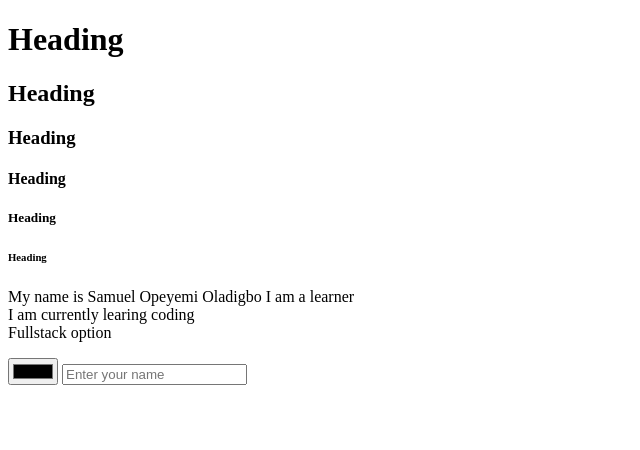
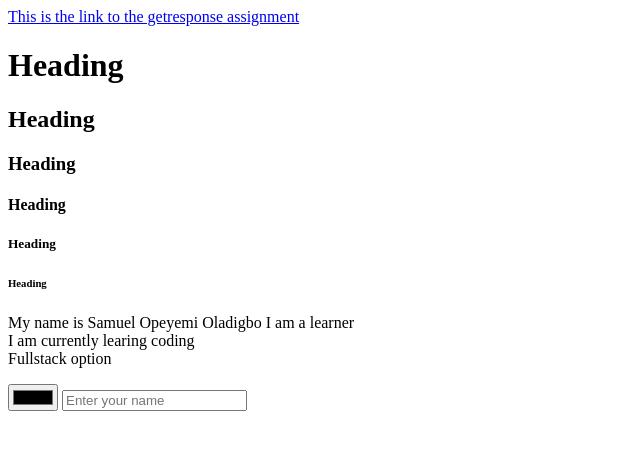
Before and after one commit to GRACEFILLED-TECH/My-July-Class-, a plain HTML site: page index.html in a window 1280 px wide. Shown: the whole page, without its empty margins (0-640 px from the left). Drawn offline with Linux system fonts and the light colour scheme.

Commit message:
updated html

```diff
--- a/index.html
+++ b/index.html
@@ -6,6 +6,7 @@
     <title>Document</title>
 </head>
 <body>
+    <a href="getresponse.html">This is the link to the getresponse assignment</a>
     <h1>Heading</h1>
     <h2>Heading</h2>
     <h3>Heading</h3>
```
